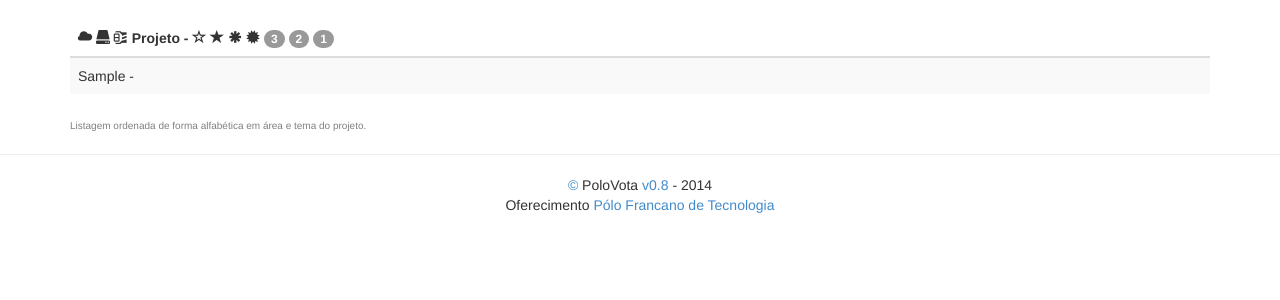
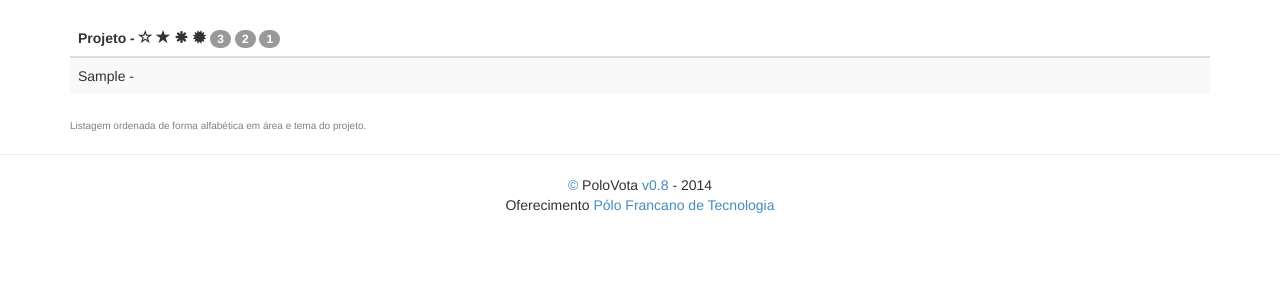
Before and after one commit to edsonlb/PoloVota, a Django app: template projects/templates/rankingProject.html in a window 1280 px wide. Shown: the part 52-352 px from the top of the page. Run offline with Django 3.2, Linux system fonts and the light colour scheme; the template is opened without the code that fills it: values that come from a table or form of the project are taken from there, others are empty; tables that the repository leaves empty hold one stand-in row (values such as "Sample post"); parts of the project's set-up code (start-up, migrations or seed data) failed here and were passed over; some libraries are stand-ins or nearby versions.

Commit message:
Retoques finais v0.8

```diff
--- a/projects/templates/rankingProject.html
+++ b/projects/templates/rankingProject.html
@@ -7,10 +7,7 @@
   <table class="table table-striped">
     <thead>
       <tr>
-        <th><span class="glyphicon glyphicon-cloud" rel="tooltip" title="Área Software"></span>
-        <span class="glyphicon glyphicon-hdd" rel="tooltip" title="Área Hardware"></span>
-        <span class="glyphicon glyphicon-compressed" rel="tooltip" title="Área Eletrônica"></span>
-         Projeto - <span class="glyphicon glyphicon-star-empty" rel="tooltip" title="Primeira Seleção Aprovado."></span>
+        <th>Projeto - <span class="glyphicon glyphicon-star-empty" rel="tooltip" title="Primeira Seleção Aprovado."></span>
         <span class="glyphicon glyphicon glyphicon-star" rel="tooltip" title="Segunda Seleção Aprovado."></span>
         <span class="glyphicon glyphicon-asterisk" rel="tooltip" title="Terceira Seleção Aprovado."></span>
         <span class="glyphicon glyphicon-certificate" rel="tooltip" title="Projetos Ganhadores."></span>
```
